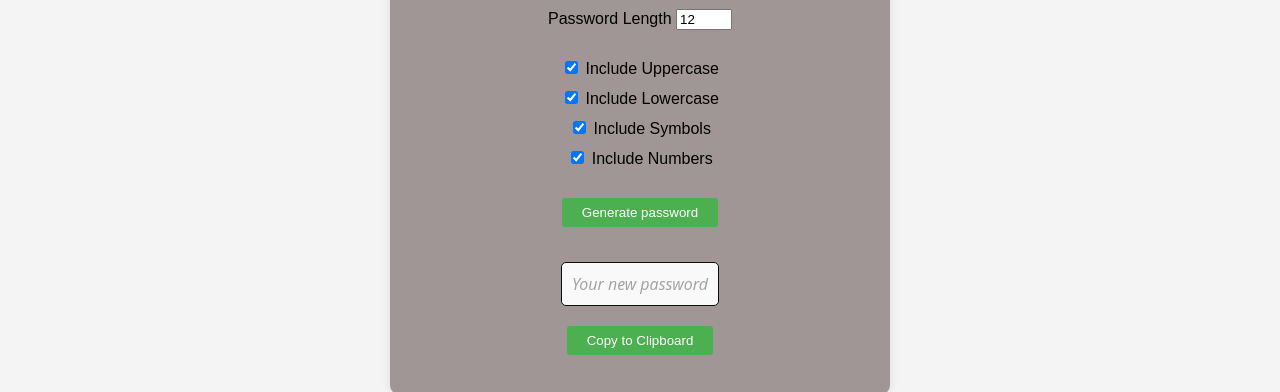
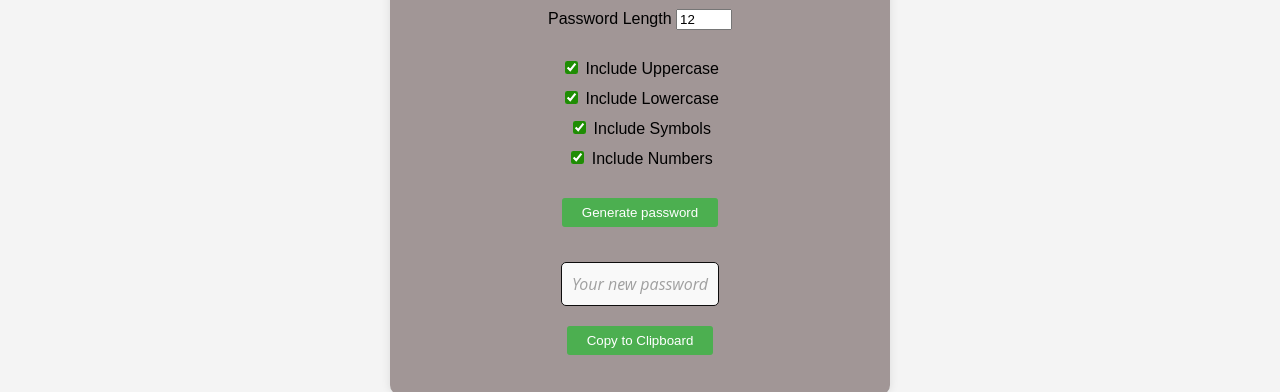
Before and after one commit to barriellaw/home, a website built with Vite: page password-generator/index.html in a window 1280 px wide. Shown: the part 125-517 px from the top of the page. Built offline with nearby package versions, Linux system fonts and the light colour scheme.

Commit message:
Update index.css

```diff
--- a/password-generator/index.css
+++ b/password-generator/index.css
@@ -132,6 +132,10 @@ p {
     text-shadow: #333;
 }
 
+input[type="checkbox"] {
+    accent-color: #1f8d04;
+}
+
 .pass-mod {
     padding-bottom: 10px;
     width: 100%;
```
